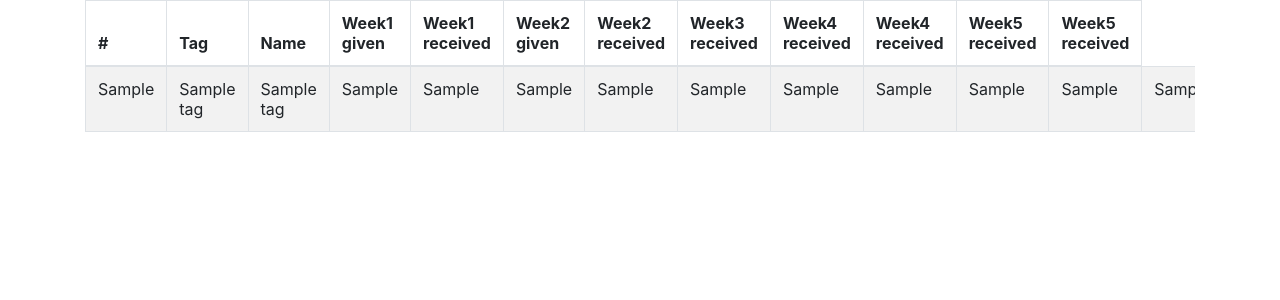
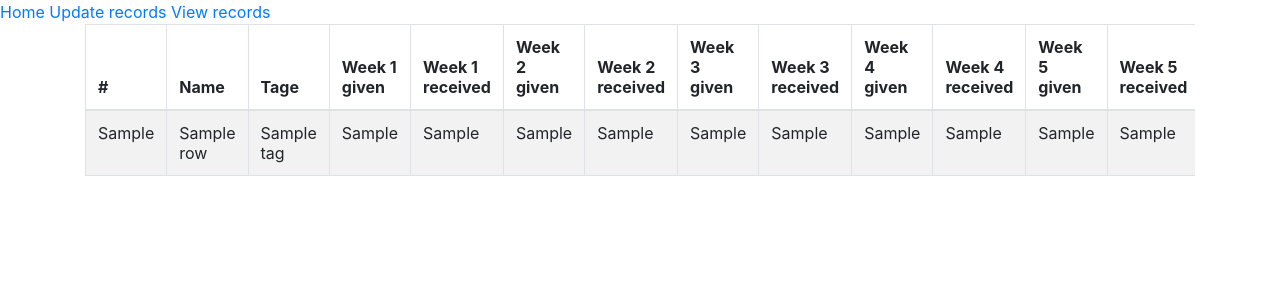
Before and after one commit to vbt95/api-test-clash-royale, a Node server app: template views/view.ejs in a window 1280 px wide. Shown: the top 300 px of the page. Run offline with Node 20, Linux system fonts and the light colour scheme; the template is opened without the code that fills it: most values are stand-ins (such as "Sample title", 1, 10 or a date in 2020).

Commit message:
fixed table

```diff
--- a/views/view.ejs
+++ b/views/view.ejs
@@ -1,6 +1,7 @@
 <head>
 <title> Testing </title>
 <link rel="stylesheet" href="https://maxcdn.bootstrapcdn.com/bootstrap/4.0.0/css/bootstrap.min.css" integrity="sha384-Gn5384xqQ1aoWXA+058RXPxPg6fy4IWvTNh0E263XmFcJlSAwiGgFAW/dAiS6JXm" crossorigin="anonymous">
+<% include ../partials/header %>
 </head>
 
 <body>
@@ -10,17 +11,18 @@
 					<thead class="thead-inverse">
 						<tr>
 							<th>#</th>
-							<th>Tag</th>
 							<th>Name</th>
-							<th>Week1 given</th>
-							<th>Week1 received</th>
-							<th>Week2 given</th>
-							<th>Week2 received</th>
-							<th>Week3 received</th>
-							<th>Week4 received</th>
-							<th>Week4 received</th>
-							<th>Week5 received</th>
-							<th>Week5 received</th>
+							<th>Tage</th>
+							<th>Week 1 given</th>
+							<th>Week 1 received</th>
+							<th>Week 2 given</th>
+							<th>Week 2 received</th>
+							<th>Week 3 given</th>
+							<th>Week 3 received</th>
+							<th>Week 4 given</th>
+							<th>Week 4 received</th>
+							<th>Week 5 given</th>
+							<th>Week 5 received</th>
 						</tr>
 					</thead>
 
@@ -28,7 +30,7 @@
 					<% rows.forEach((player) => {%>
 					<tr>
 						<td><%= player.sr %></td>
-						<td><%= player.tag %></td>
+						<td><%= player.name %></td>
 						<td><%= player.tag %></td>
 						<td><%= player.week1given %></td>
 						<td><%= player.week1received %></td>
```
